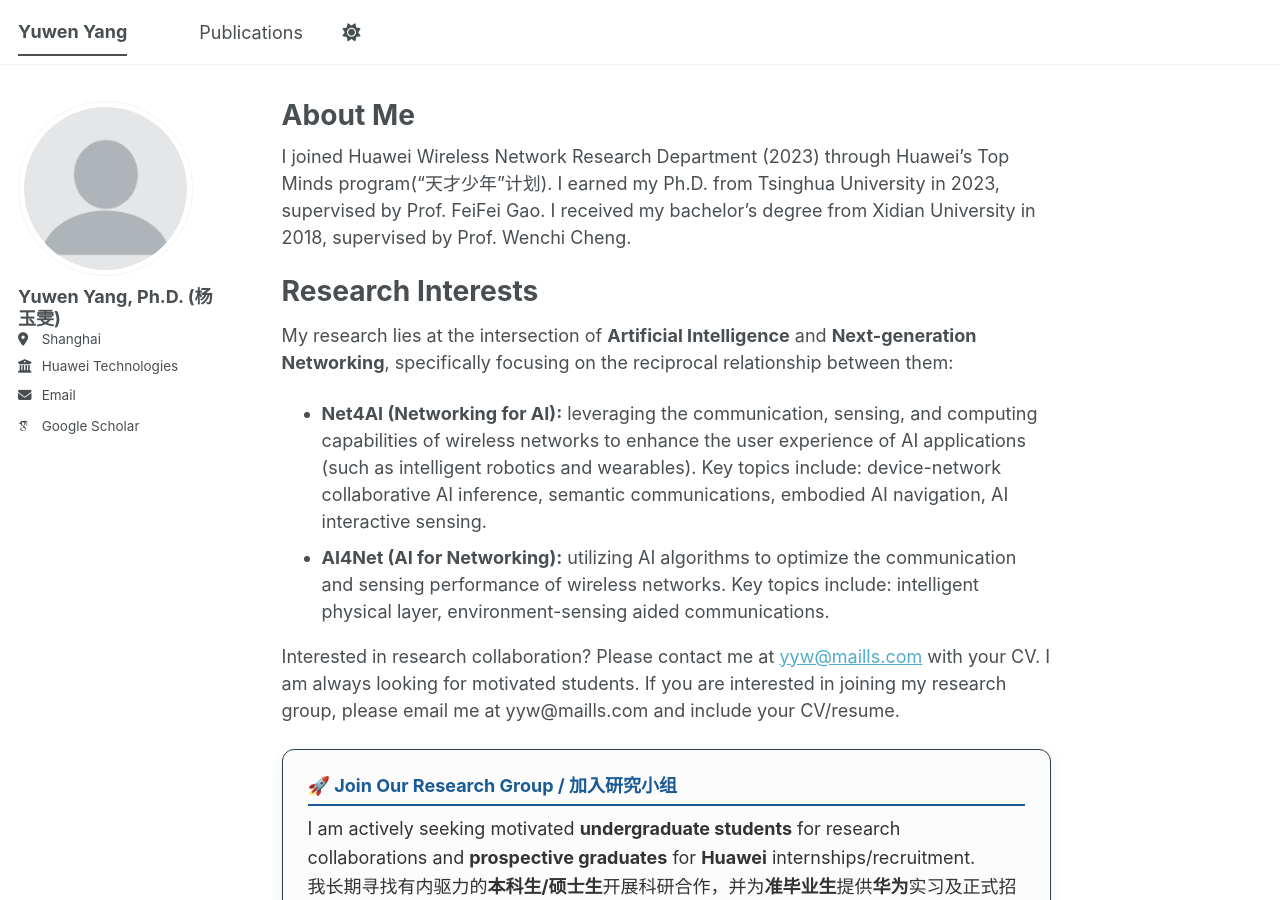
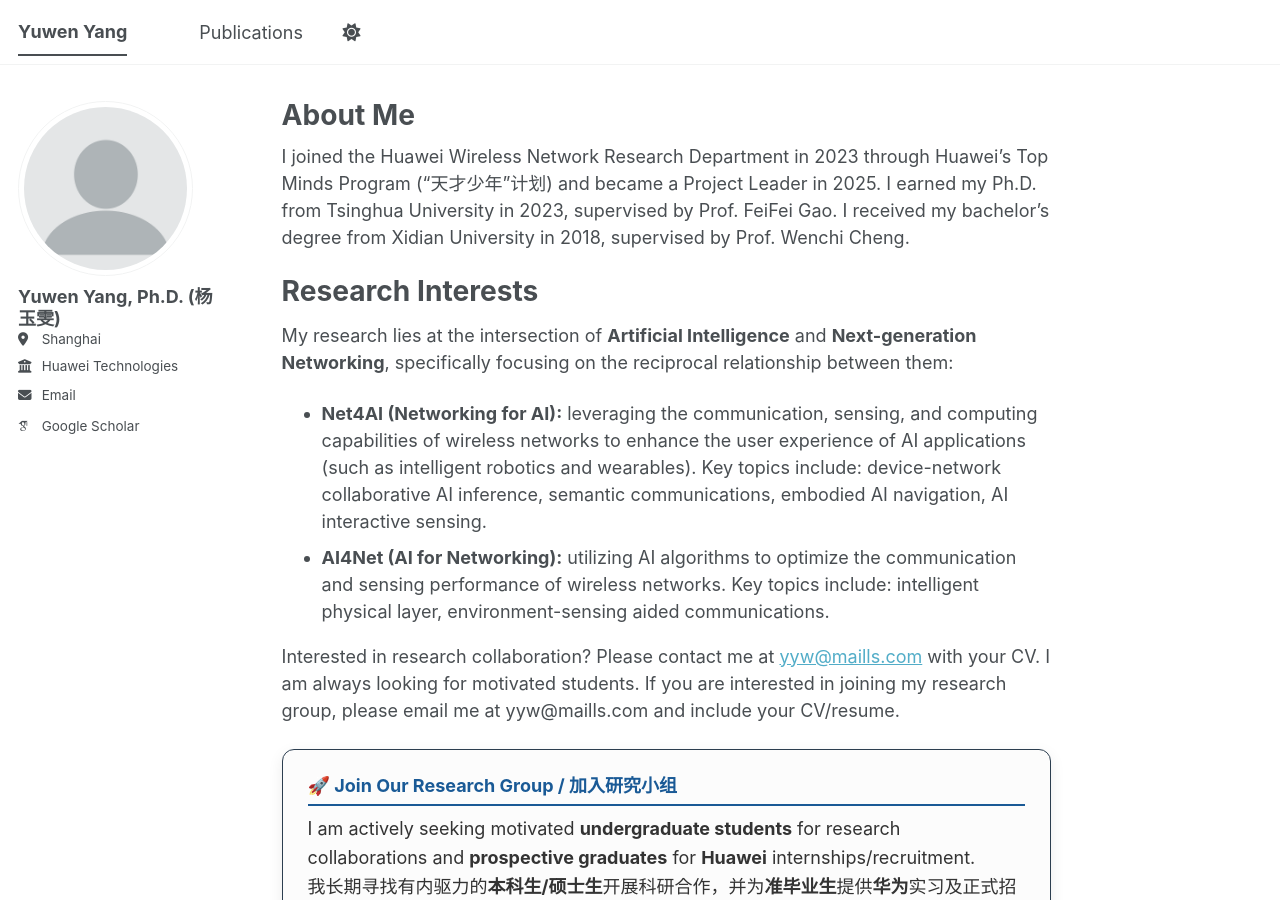
Before and after one commit to yangyuwenyang/yangyuwenyang.github.io, a Jekyll site: the page built from _pages/about.md, in a window 1280 px wide and 900 px high. Built offline with Jekyll 4.4.1, drawn with Linux system fonts in a browser that asks for light colours; some web fonts are replaced; a script bundle is joined from its source files by our own code; library files that are not in the unit come from our copies.

Commit message:
Update about.md

```diff
--- a/_pages/about.md
+++ b/_pages/about.md
@@ -7,7 +7,8 @@ redirect_from:
   - /about.html
 ---
 
-I joined Huawei Wireless Network Research Department (2023) through Huawei’s Top Minds program(“天才少年”计划). I earned my Ph.D. from Tsinghua University in 2023, supervised by Prof. FeiFei Gao. I received my bachelor's degree from Xidian University in 2018, supervised by Prof. Wenchi Cheng.
+I joined the Huawei Wireless Network Research Department in 2023 through Huawei’s Top Minds Program (“天才少年”计划) and became a Project Leader in 2025.
+I earned my Ph.D. from Tsinghua University in 2023, supervised by Prof. FeiFei Gao. I received my bachelor's degree from Xidian University in 2018, supervised by Prof. Wenchi Cheng.
 
 
 Research Interests
@@ -48,7 +49,7 @@ If you are interested in joining my research group, please email me at yyw@maill
     </div>
 
     <div style="margin-top: 20px;">
-        <h4 style="color: #2c3e50; margin-bottom: 10px;">📍 For Huawei Opportunities / 实习及招聘内推</h4>
+        <h4 style="color: #2c3e50; margin-bottom: 10px;font-size: 1.2em">📍 For Huawei Opportunities / 实习及招聘内推</h4>
         <p style="font-size: 0.95em; line-height: 1.6; color: #444;">
             <b>Requirements:</b> Proven achievements in <b>Semantic Communications</b> or <b>Wireless Sensing</b>. <br>
             <small style="color: #666;">要求：在语义通信、无线感知方面有一定成果积累。</small> <br>
```
